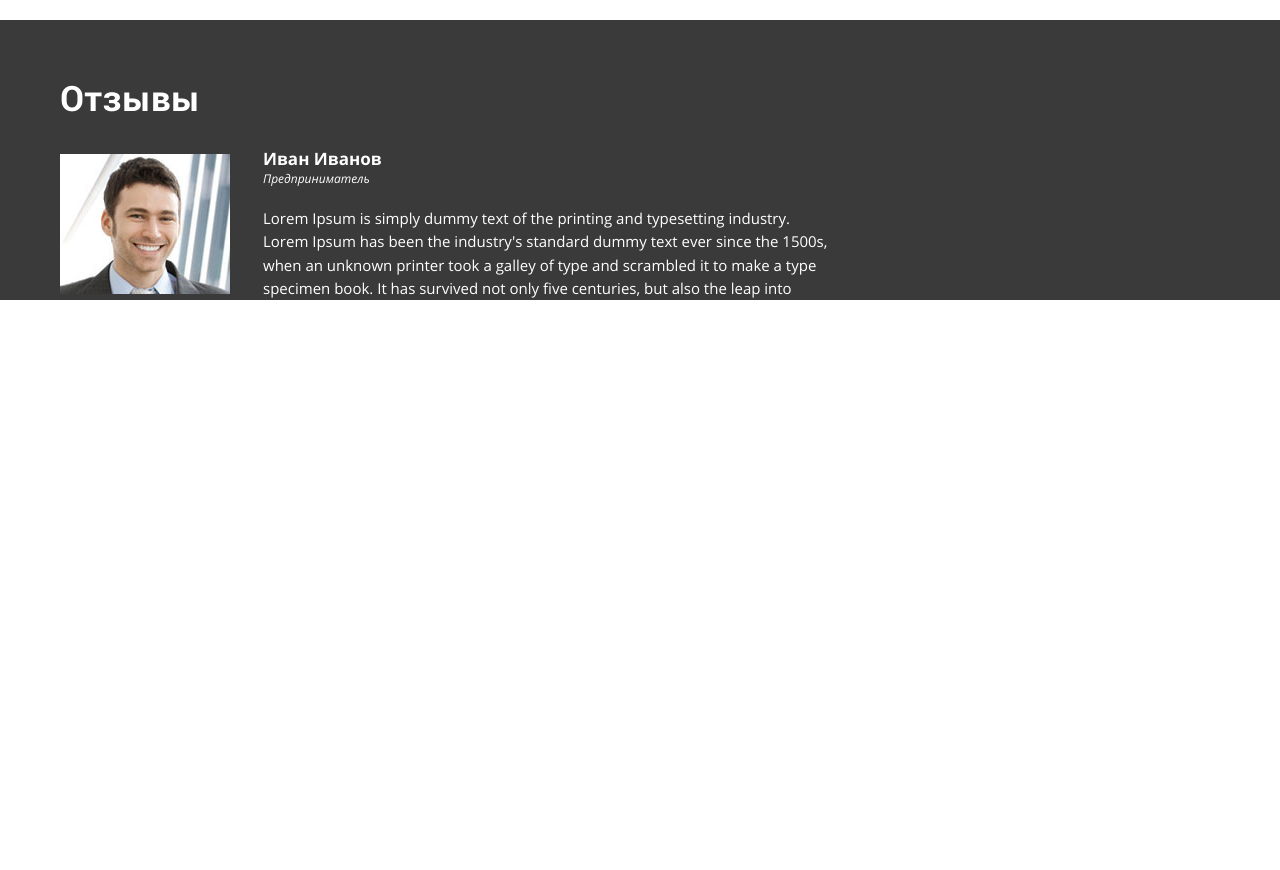
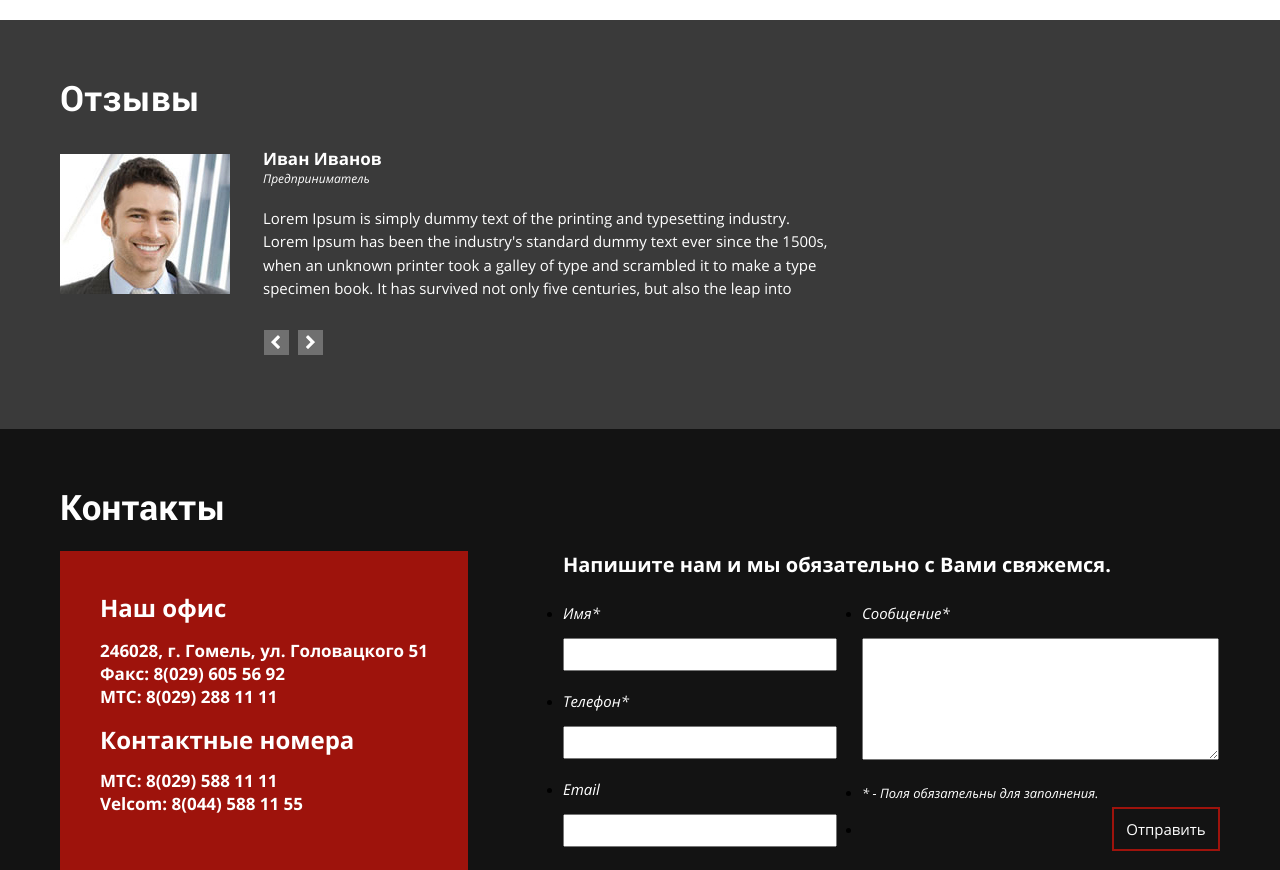
Before and after one commit to SlaventiyBy/Repa, a website: page src/index.html in a window 1280 px wide. Shown: the part 2020-2890 px from the top of the page. Before the commit the page ends 2320 px from the top, so only its background shows below. Drawn offline with nearby package versions, Linux system fonts and the light colour scheme; files that its build step writes are made by us from their sources.

Commit message:
почти

```diff
--- a/src/index.html
+++ b/src/index.html
@@ -155,7 +155,64 @@
                     <p class="ivanov_comment">Lorem Ipsum is simply dummy text of the printing and typesetting industry. Lorem Ipsum has been the industry's standard dummy text ever since the 1500s, when an unknown printer took a galley of type and scrambled it to make a type specimen book. It has survived not only five centuries, but also the leap into</p>
                 </div>
             </div>
+            <div class="wrapper_arrow">
+                <a class="arrow_left" href="#"><div class="img_arrow_left"></div></a>
+                <a class="arrow_right" href="#"><div class="img_arrow_right"></div></a>
+            </div>
         </div>
         <!-- Конец коментарии -->
+        <!-- Начало контакты -->
+        <div class="wrapper_contact">
+            <div class="wrapper_portfolio_service">
+                <h2 class="h2 text_white">Контакты</h2>
+                <div class="wrapper_adress-form">
+                    <div class="adress">
+                        <h3 class="text_office">Наш офис</h3>
+                        <p class="text_adress">246028, г. Гомель, ул. Головацкого 51</p>
+                        <p class="text_adress">Факс: 8(029) 605 56 92</p>
+                        <p class="text_adress bottom" >МТС: 8(029) 288 11 11</p>
+                        <h3 class="text_contact">Контактные номера</h3>
+                        <p class="text_adress">МТС: 8(029) 588 11 11</p>
+                        <p class="text_adress bottom">Velcom: 8(044) 588 11 55 </p>
+                    </div>
+                    <div class="form">
+                        <p class="write">Напишите нам и мы обязательно с Вами свяжемся.</p>
+                        <form class="contact_form" action="" method="post" name="contact_form"></form>
+                            <div class="form_left">
+                                <ul>
+                                    <li>
+                                        <label class="label_text" for="name">Имя*</label>
+                                        <input class="input-form" type="text" name="name" required>
+                                    </li>
+                                    <li>
+                                        <label class="label_text" for="tel">Телефон*</label>
+                                        <input class="input-form" type="tel" id="tel" name="tel" required>
+                                    </li>
+                                    <li>
+                                        <label class="label_text" for="email">Email</label>
+                                        <input class="input-form" type="email" name="email" required>
+                                    </li>
+                                </ul>
+                            </div>
+                            <div class="form_right">
+                                <ul>
+                                    <li>
+                                        <label class="label_text" for="text">Сообщение*</label>
+                                        <textarea class="message" required id="message" name="message" rows="8"></textarea>
+                                    </li>
+                                    <li>
+                                        <span class="margin_text">* - Поля обязательны для заполнения.</span>
+                                    </li>
+                                    <li>
+                                        <input class="button" type="submit" value="Отправить">
+                                    </li>
+                                </ul>
+                            </div>
+                        </form>
+                    </div>
+                </div>
+            </div>
+        </div>
+        <!-- Конец контакты -->
     </body>
 </html>
--- a/src/main.scss
+++ b/src/main.scss
@@ -284,4 +284,132 @@ a {
     padding-top: 20px;
     line-height: 155%;
 }
+
+.wrapper_arrow  {
+    max-width: 753px;
+    margin: 0 auto;
+    margin-top: 30px;
+    padding-bottom: 70px;
+}
+
+.img_arrow_left {
+    width: 25px;
+    height: 25px;
+    background-color: #707070;
+    background-image: url(/img/arrow.png);
+    display: inline-block;
+}
+
+.img_arrow_right {
+    width: 25px;
+    height: 25px;
+    background-color: #707070;
+    background-image: url(/img/arrow2.png);
+    display: inline-block;
+    margin-left: 5px;
+}
 /* конец коментарии */
+/* начало контакты */
+.wrapper_contact {
+    max-width: 1920px;
+    background-color: #131313;
+}
+
+.wrapper_adress-form {
+    max-width: 1170px;
+    display: flex;
+    justify-content: flex-start;
+}
+
+.adress {
+    background-color: #9e130c;
+    padding: 40px 40px;
+}
+
+.text_office {
+    font-family: openSansBold;
+    font-size: 24px;
+    color: #fff;
+    padding-bottom: 15px;
+}
+
+.text_adress {
+    font-family: openSansBold;
+    font-size: 17px;
+    color: #fff;
+}
+
+.text_contact {
+    font-family: openSansBold;
+    font-size: 24px;
+    color: #fff;
+    padding-bottom: 13px;
+}
+
+.bottom {
+    padding-bottom: 15px;
+}
+
+.write {
+    font-family: openSansBold;
+    font-size: 20px;
+    color: #fff;
+}
+
+.form {
+    margin-left: 95px;
+}
+
+form {
+    margin-top: 25px;
+}
+
+.form_left {
+    float: left;
+}
+
+.form_right {
+    float: right;
+    margin-left: 25px;
+}
+
+.label_text {
+    display: block;
+    color: #fff;
+    font-family: openSansItalic;
+    font-size: 15px;
+    padding-bottom: 15px;
+}
+
+.input-form {
+    max-width: 270px;
+    font-size: 25px;
+    margin-bottom: 20px;
+}
+
+.message {
+    width: 355px;
+}
+
+.margin_text {
+    font-family: openSansItalic;
+    font-size: 13px;
+    color: #fff;
+    display: inline-block;
+    margin-top: 20px;
+    margin-bottom: 5px;
+}
+
+.button {
+    width: 108px;
+    text-align: right;
+    background-color: #131313;
+    color: #fff;
+    border: 2px solid #9e130c;
+    font-family: openSans;
+    font-size: 15px;
+    text-align: center;
+    margin-left: 250px;
+    padding: 10px 0px;
+}
+/* конец контакты */
```
Also changed, not shown: src/img/arrow.png (added), src/img/arrow2.png (added).
